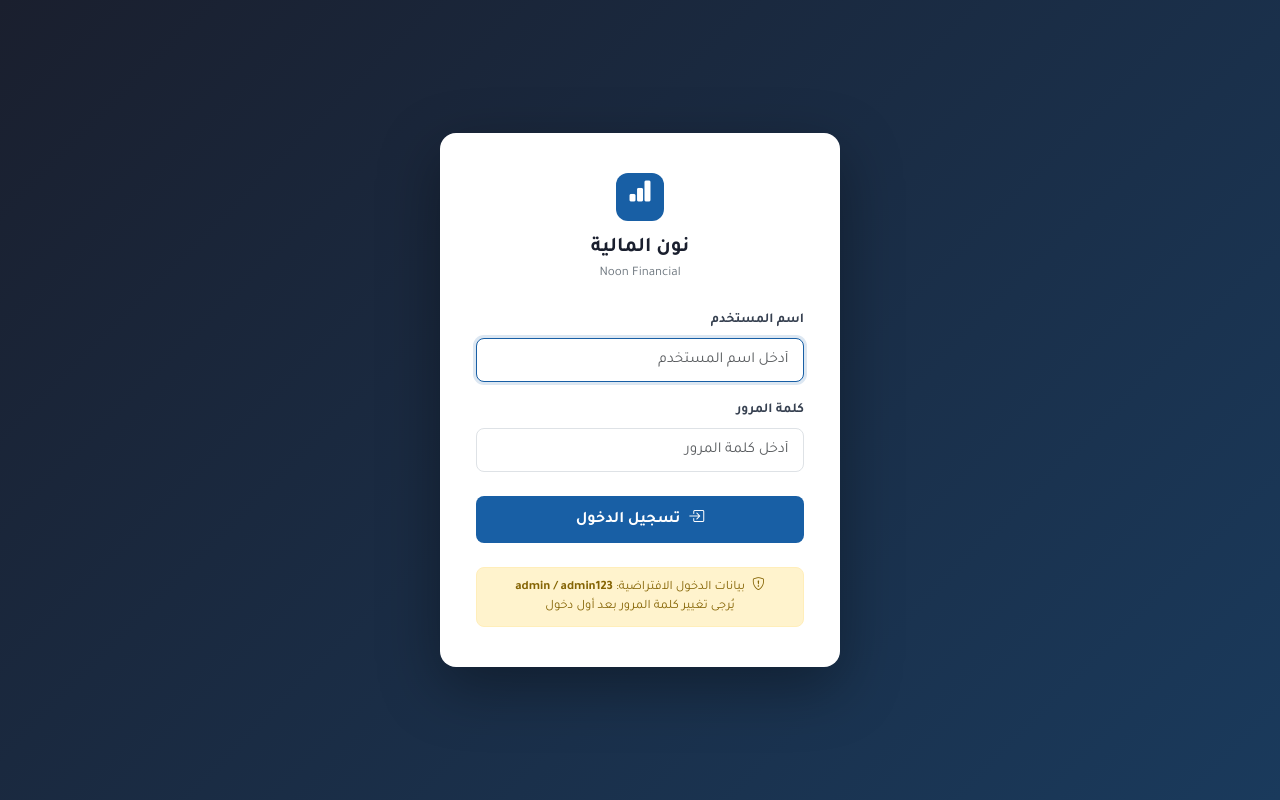
After one commit to Nul1Sp3ct3r/noon_system, a Flask app: page /login in a window 1280 px wide. The commit adds this page. Run offline with Flask 3, Linux system fonts and the light colour scheme.

Commit message:
Add user login system with session auth and logout button
- users table in DB schema (sqlite + Turso paths), seeded with admin/admin123
- Flask session auth via before_request guard covering all routes
- /login and /logout routes with Arabic error messaging
- Standalone login.html with RTL Bootstrap layout
- Sidebar shows logged-in user name and logout button

Co-Authored-By: Claude Sonnet 4.6 <noreply@anthropic.com>

```diff
--- a/app.py
+++ b/app.py
@@ -7,13 +7,15 @@ import webbrowser
 import time
 import io
 from datetime import datetime
+from functools import wraps
 from itertools import groupby
 from operator import itemgetter
 
 import pandas as pd
 from flask import (Flask, render_template, request, redirect,
-                   url_for, jsonify, send_file, send_from_directory)
+                   url_for, jsonify, send_file, send_from_directory, session)
 from openpyxl import Workbook
+from werkzeug.security import check_password_hash
 
 from database import init_db, get_db
 import reports as rp
@@ -29,6 +31,8 @@ else:
 app = Flask(__name__,
             template_folder=os.path.join(BUNDLE_DIR, 'templates'),
             static_folder=os.path.join(BUNDLE_DIR, 'static'))
+
+app.secret_key = os.environ.get('SECRET_KEY', 'noon-dev-secret-do-not-use-in-production')
 
 if os.environ.get('VERCEL'):
     DB_PATH = '/tmp/data/noon.db'
@@ -195,6 +199,59 @@ def _parse_filters():
 
 
 # =============================================================================
+# Auth
+# =============================================================================
+
+def login_required(f):
+    @wraps(f)
+    def decorated(*args, **kwargs):
+        if 'user_id' not in session:
+            return redirect(url_for('login'))
+        return f(*args, **kwargs)
+    return decorated
+
+
+@app.before_request
+def check_login():
+    public = {'login', 'logout', 'static'}
+    if request.endpoint in public or request.endpoint is None:
+        return
+    if 'user_id' not in session:
+        return redirect(url_for('login'))
+
+
+@app.route('/login', methods=['GET', 'POST'])
+def login():
+    if 'user_id' in session:
+        return redirect(url_for('dashboard'))
+    error = None
+    if request.method == 'POST':
+        username = request.form.get('username', '').strip()
+        password = request.form.get('password', '')
+        db = get_db(DB_PATH)
+        user = db.execute(
+            "SELECT * FROM users WHERE username = ? AND is_active = 1",
+            (username,)
+        ).fetchone()
+        db.close()
+        if user and check_password_hash(user['password_hash'], password):
+            session.clear()
+            session['user_id']   = user['id']
+            session['username']  = user['username']
+            session['full_name'] = user['full_name'] or user['username']
+            session['role']      = user['role']
+            return redirect(url_for('dashboard'))
+        error = 'اسم المستخدم أو كلمة المرور غير صحيحة'
+    return render_template('login.html', error=error)
+
+
+@app.route('/logout')
+def logout():
+    session.clear()
+    return redirect(url_for('login'))
+
+
+# =============================================================================
 # Routes
 # =============================================================================
 
--- a/database.py
+++ b/database.py
@@ -1,5 +1,7 @@
 import sqlite3
 import os
+from datetime import datetime
+from werkzeug.security import generate_password_hash
 
 IS_VERCEL = bool(os.environ.get('VERCEL'))
 
@@ -187,6 +189,16 @@ _DDL = [
         credit     REAL DEFAULT 0
     )""",
     "CREATE INDEX IF NOT EXISTS idx_journal_lines_j ON journal_lines(journal_id)",
+    """CREATE TABLE IF NOT EXISTS users (
+        id INTEGER PRIMARY KEY AUTOINCREMENT,
+        username TEXT UNIQUE NOT NULL,
+        password_hash TEXT NOT NULL,
+        full_name TEXT,
+        role TEXT DEFAULT 'user',
+        is_active INTEGER DEFAULT 1,
+        created_at TEXT
+    )""",
+    "CREATE INDEX IF NOT EXISTS idx_users_username ON users(username)",
 ]
 
 
@@ -300,6 +312,18 @@ def _init_sqlite(db_path):
         );
 
         CREATE INDEX IF NOT EXISTS idx_journal_lines_j ON journal_lines(journal_id);
+
+        CREATE TABLE IF NOT EXISTS users (
+            id INTEGER PRIMARY KEY AUTOINCREMENT,
+            username TEXT UNIQUE NOT NULL,
+            password_hash TEXT NOT NULL,
+            full_name TEXT,
+            role TEXT DEFAULT 'user',
+            is_active INTEGER DEFAULT 1,
+            created_at TEXT
+        );
+
+        CREATE INDEX IF NOT EXISTS idx_users_username ON users(username);
     """)
 
     # Migration: upgrade imported_files if it has old schema
@@ -328,6 +352,16 @@ def _init_sqlite(db_path):
         conn.execute("DROP TABLE _imported_files_old")
     elif 'rows_ignored' not in cols:
         conn.execute("ALTER TABLE imported_files ADD COLUMN rows_ignored INTEGER DEFAULT 0")
+
+    # Seed default admin if users table is empty
+    cnt = conn.execute("SELECT COUNT(*) FROM users").fetchone()[0]
+    if cnt == 0:
+        conn.execute(
+            "INSERT INTO users (username, password_hash, full_name, role, is_active, created_at)"
+            " VALUES (?,?,?,?,1,?)",
+            ('admin', generate_password_hash('admin123'), 'المدير', 'admin',
+             datetime.now().strftime('%Y-%m-%d %H:%M:%S'))
+        )
 
     conn.commit()
     conn.close()
@@ -373,6 +407,16 @@ def _init_turso():
         elif 'rows_ignored' not in cols:
             conn.execute("ALTER TABLE imported_files ADD COLUMN rows_ignored INTEGER DEFAULT 0")
 
+        # Seed default admin if users table is empty
+        cnt_row = conn.execute("SELECT COUNT(*) FROM users").fetchone()
+        if cnt_row is not None and int(cnt_row[0]) == 0:
+            conn.execute(
+                "INSERT INTO users (username, password_hash, full_name, role, is_active, created_at)"
+                " VALUES (?,?,?,?,1,?)",
+                ('admin', generate_password_hash('admin123'), 'المدير', 'admin',
+                 datetime.now().strftime('%Y-%m-%d %H:%M:%S'))
+            )
+
         conn.commit()
         conn.close()
     except Exception as e:
--- /dev/null
+++ b/templates/login.html
@@ -0,0 +1,99 @@
+<!DOCTYPE html>
+<html dir="rtl" lang="ar">
+<head>
+  <meta charset="UTF-8">
+  <meta name="viewport" content="width=device-width, initial-scale=1.0">
+  <title>تسجيل الدخول — Noon Financial</title>
+  <link rel="preconnect" href="https://fonts.googleapis.com">
+  <link href="https://fonts.googleapis.com/css2?family=Tajawal:wght@400;500;700&display=swap" rel="stylesheet">
+  <link rel="stylesheet" href="https://cdn.jsdelivr.net/npm/bootstrap@5.3.3/dist/css/bootstrap.rtl.min.css">
+  <link rel="stylesheet" href="https://cdn.jsdelivr.net/npm/bootstrap-icons@1.11.3/font/bootstrap-icons.css">
+  <style>
+    body {
+      font-family: 'Tajawal', sans-serif;
+      background: linear-gradient(135deg, #1a1f2e 0%, #1a3a5c 100%);
+      min-height: 100vh;
+      display: flex;
+      align-items: center;
+      justify-content: center;
+    }
+    .login-card {
+      background: #fff;
+      border-radius: 16px;
+      padding: 40px 36px;
+      width: 100%;
+      max-width: 400px;
+      box-shadow: 0 20px 60px rgba(0,0,0,.35);
+    }
+    .brand-logo {
+      width: 48px; height: 48px;
+      background: #185FA5;
+      border-radius: 12px;
+      display: flex; align-items: center; justify-content: center;
+      font-size: 1.5rem; color: #fff;
+      margin: 0 auto 12px;
+    }
+    .brand-title { font-size: 1.3rem; font-weight: 700; color: #1a1f2e; }
+    .brand-sub   { font-size: .82rem; color: #6c757d; }
+    .form-label  { font-size: .85rem; font-weight: 600; color: #374151; }
+    .form-control {
+      border-radius: 8px; font-family: 'Tajawal', sans-serif;
+      font-size: .95rem; padding: .6rem .9rem;
+    }
+    .form-control:focus { border-color: #185FA5; box-shadow: 0 0 0 3px rgba(24,95,165,.15); }
+    .btn-login {
+      background: #185FA5; color: #fff; border: none;
+      border-radius: 8px; padding: .7rem 1rem;
+      font-size: 1rem; font-weight: 700;
+      font-family: 'Tajawal', sans-serif;
+      transition: background .15s;
+    }
+    .btn-login:hover { background: #1a4f8a; color: #fff; }
+    .default-note {
+      background: #fff3cd; border: 1px solid #ffeeba;
+      border-radius: 8px; padding: 10px 14px;
+      font-size: .8rem; color: #856404;
+    }
+  </style>
+</head>
+<body>
+  <div class="login-card">
+    <div class="text-center mb-4">
+      <div class="brand-logo">
+        <i class="bi bi-bar-chart-fill"></i>
+      </div>
+      <div class="brand-title">نون المالية</div>
+      <div class="brand-sub">Noon Financial</div>
+    </div>
+
+    {% if error %}
+    <div class="alert alert-danger py-2 small mb-3 text-center">
+      <i class="bi bi-exclamation-triangle me-1"></i>{{ error }}
+    </div>
+    {% endif %}
+
+    <form method="post" action="/login">
+      <div class="mb-3">
+        <label class="form-label" for="username">اسم المستخدم</label>
+        <input type="text" id="username" name="username" class="form-control"
+               placeholder="أدخل اسم المستخدم" autocomplete="username"
+               value="{{ request.form.get('username', '') }}" autofocus required>
+      </div>
+      <div class="mb-4">
+        <label class="form-label" for="password">كلمة المرور</label>
+        <input type="password" id="password" name="password" class="form-control"
+               placeholder="أدخل كلمة المرور" autocomplete="current-password" required>
+      </div>
+      <button type="submit" class="btn btn-login w-100">
+        <i class="bi bi-box-arrow-in-right me-2"></i>تسجيل الدخول
+      </button>
+    </form>
+
+    <div class="default-note mt-4 text-center">
+      <i class="bi bi-shield-exclamation me-1"></i>
+      بيانات الدخول الافتراضية: <strong>admin / admin123</strong><br>
+      يُرجى تغيير كلمة المرور بعد أول دخول
+    </div>
+  </div>
+</body>
+</html>
```
Also changed, not shown: templates/base.html (+9 -0 lines).
